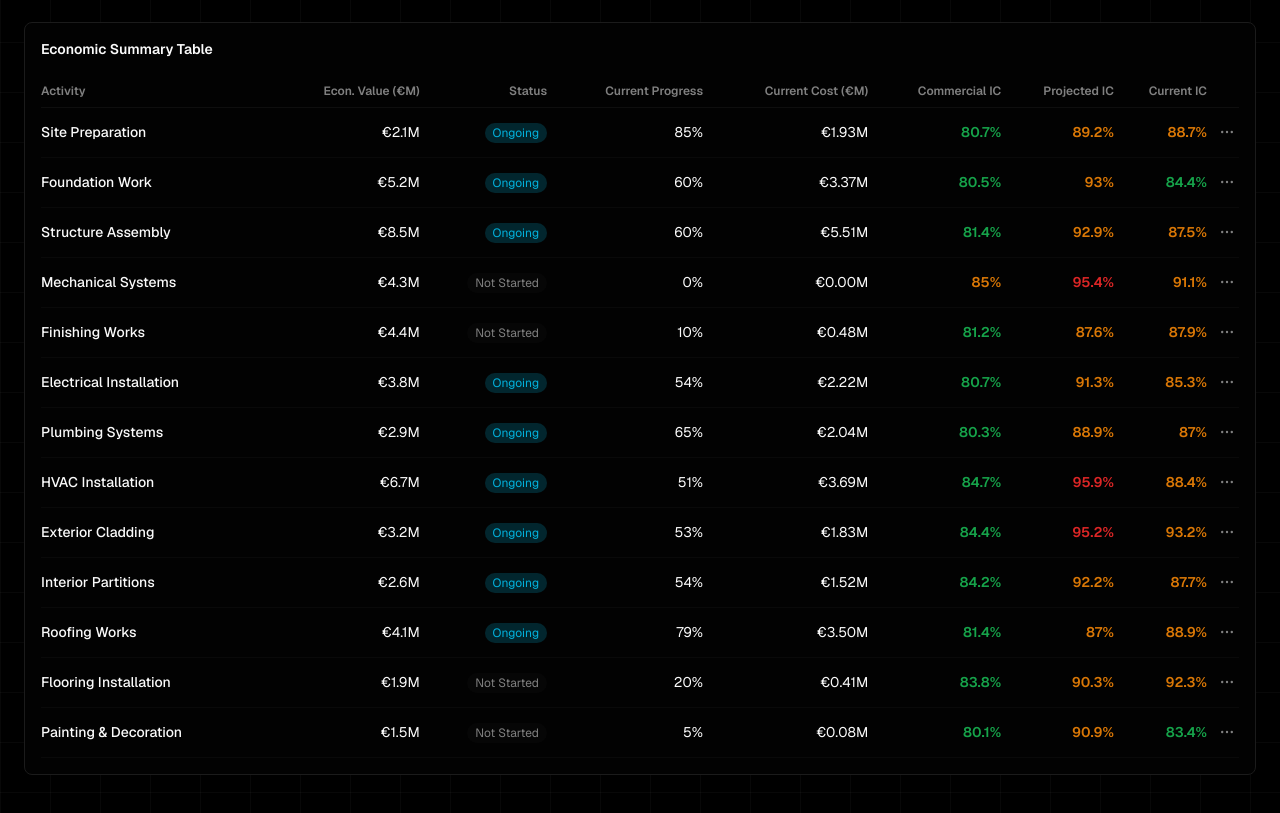
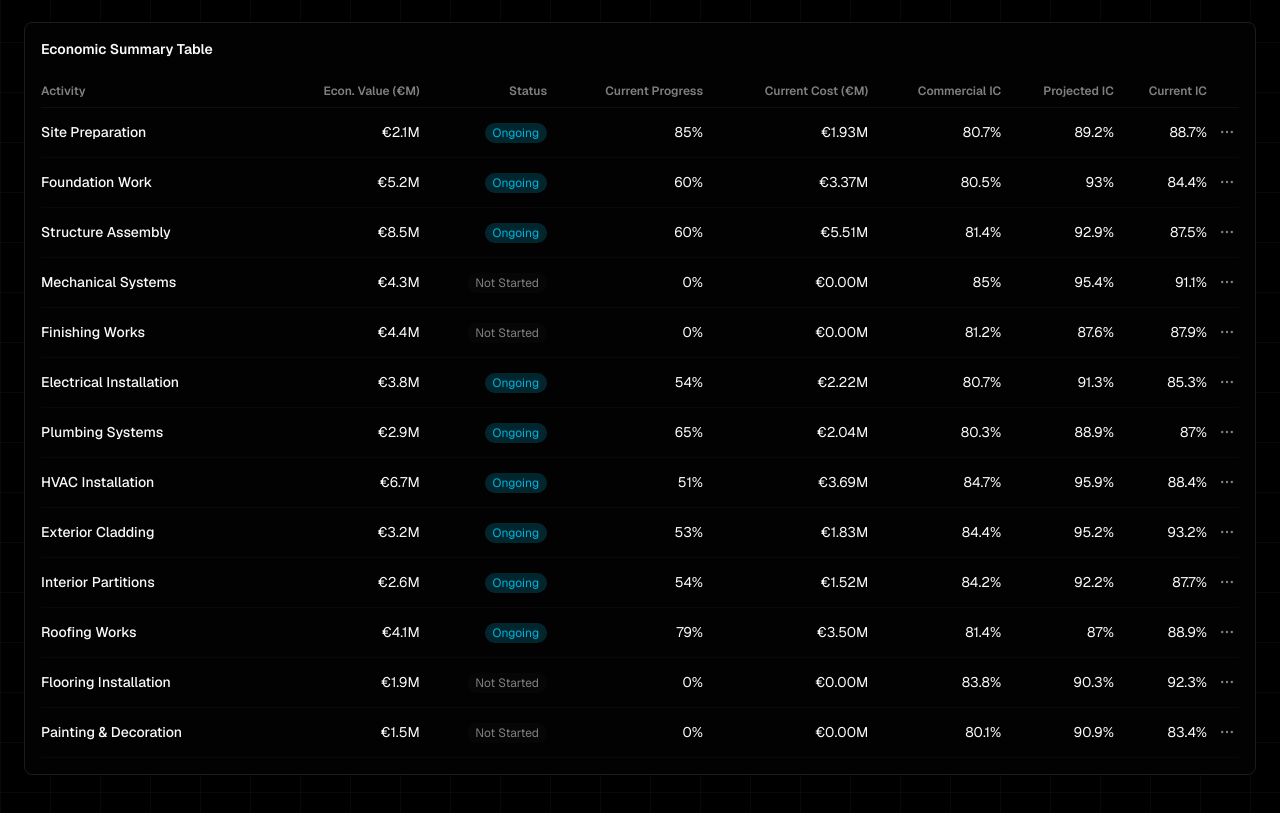
Before and after one commit to danielrebelo-volis/v0-volis-build-dashboard, a Next.js app: page /project/PRJ-001/overview in a window 1280 px wide. Shown: the part 2708-3521 px from the top of the page. Built offline with nearby package versions, Linux system fonts and the light colour scheme.

Commit message:
fix: correct Economic Summary Table display for "Not Started" rows
Zero out progress and cost for "Not Started" status; remove icColor coding.

```diff
--- a/app/project/[id]/overview/page.tsx
+++ b/app/project/[id]/overview/page.tsx
@@ -72,12 +72,10 @@ const COST_NATURE_COLORS = [
 function EconomicTableRow({
   row,
   economicValue,
-  icColor,
   chartColors,
 }: {
   row: EconRow
   economicValue: number
-  icColor: (ic: number) => string
   chartColors: ReturnType<typeof useChartColors>
 }) {
   const [open, setOpen] = useState(false)
@@ -105,6 +103,10 @@ function EconomicTableRow({
   const innerH = chartH - paddingBottom
   const innerW = chartW - paddingLeft
 
+  const isNotStarted = row.status === 'Not Started'
+  const displayCompleteness = isNotStarted ? 0 : row.completeness
+  const displayCost = isNotStarted ? 0 : row.currentCost
+
   return (
     <tr className="border-b border-border/30 hover:bg-secondary/20">
       <td className="py-3 text-foreground font-medium">{row.activity}</td>
@@ -115,11 +117,11 @@ function EconomicTableRow({
             'bg-muted/30 text-muted-foreground'
           }`}>{row.status}</span>
       </td>
-      <td className="py-3 text-right text-foreground">{row.completeness}%</td>
-      <td className="py-3 text-right text-foreground">€{row.currentCost.toFixed(2)}M</td>
-      <td className={`py-3 text-right font-semibold ${icColor(row.commercialIC)}`}>{row.commercialIC}%</td>
-      <td className={`py-3 text-right font-semibold ${icColor(row.projectedIC)}`}>{row.projectedIC}%</td>
-      <td className={`py-3 text-right font-semibold ${icColor(row.currentIC)}`}>{row.currentIC}%</td>
+      <td className="py-3 text-right text-foreground">{displayCompleteness}%</td>
+      <td className="py-3 text-right text-foreground">€{displayCost.toFixed(2)}M</td>
+      <td className="py-3 text-right text-foreground">{row.commercialIC}%</td>
+      <td className="py-3 text-right text-foreground">{row.projectedIC}%</td>
+      <td className="py-3 text-right text-foreground">{row.currentIC}%</td>
 
       {/* Three-dot — click to toggle */}
       <td ref={ref} className="py-3 text-right relative">
@@ -1148,14 +1150,11 @@ export default function ProjectOverview({ params }: { params: { id: string } })
                     {getSortedEconomicTable().map((row, idx) => {
                       const activity = activities.find(a => a.name === row.activity)
                       const economicValue = activity?.value ?? 0
-                      const icColor = (ic: number) =>
-                        ic < 85 ? 'text-[#16a34a]' : ic < 95 ? 'text-[#d97706]' : 'text-[#dc2626]'
                       return (
                         <EconomicTableRow
                           key={idx}
                           row={row}
                           economicValue={economicValue}
-                          icColor={icColor}
                           chartColors={chartColors}
                         />
                       );
@@ -1568,14 +1567,11 @@ export default function ProjectOverview({ params }: { params: { id: string } })
                     {getSortedEconomicTable().map((row, idx) => {
                       const activity = activities.find(a => a.name === row.activity)
                       const economicValue = activity?.value ?? 0
-                      const icColor = (ic: number) =>
-                        ic < 85 ? 'text-[#16a34a]' : ic < 95 ? 'text-[#d97706]' : 'text-[#dc2626]'
                       return (
                         <EconomicTableRow
                           key={idx}
                           row={row}
                           economicValue={economicValue}
-                          icColor={icColor}
                           chartColors={chartColors}
                         />
                       );
```
